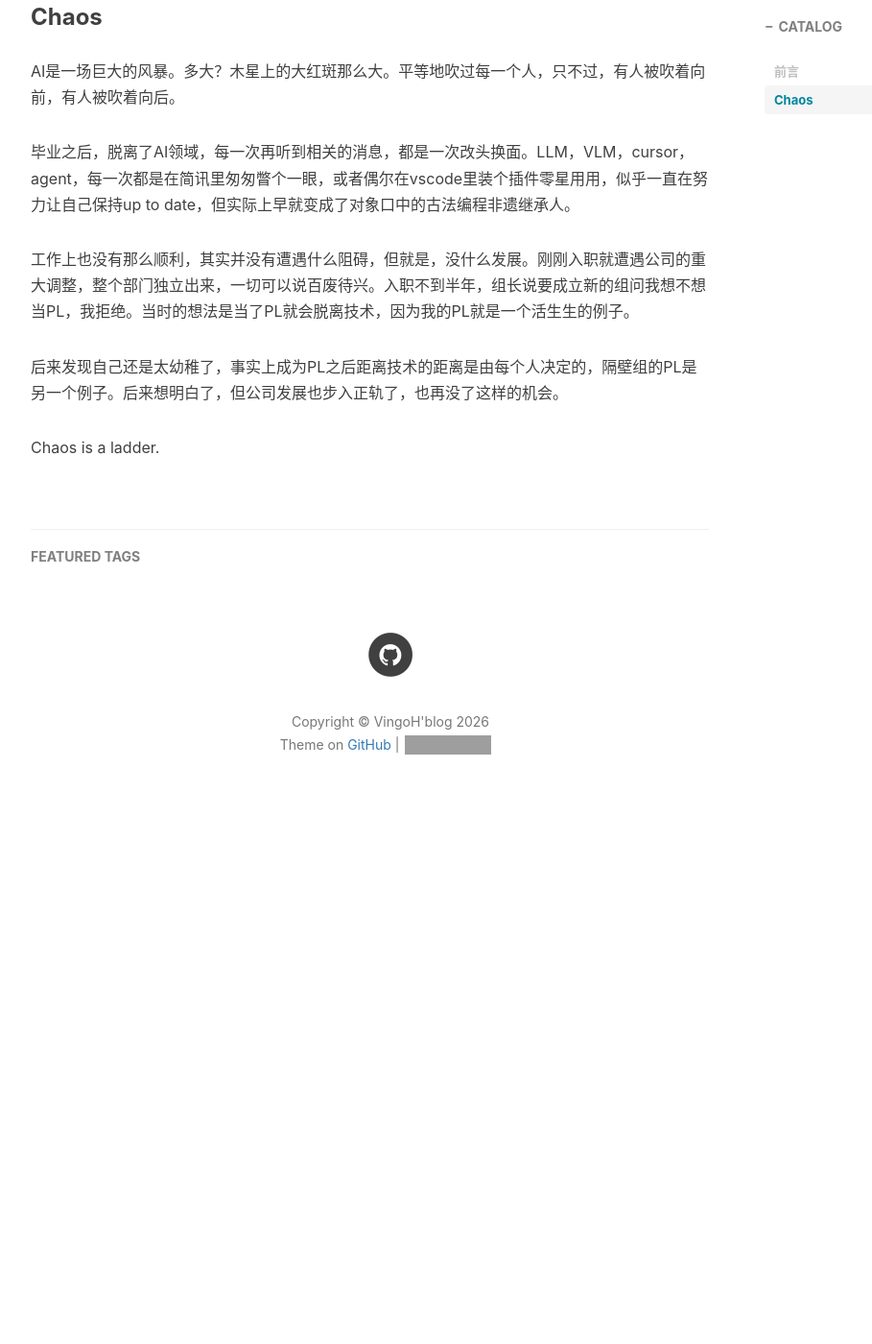
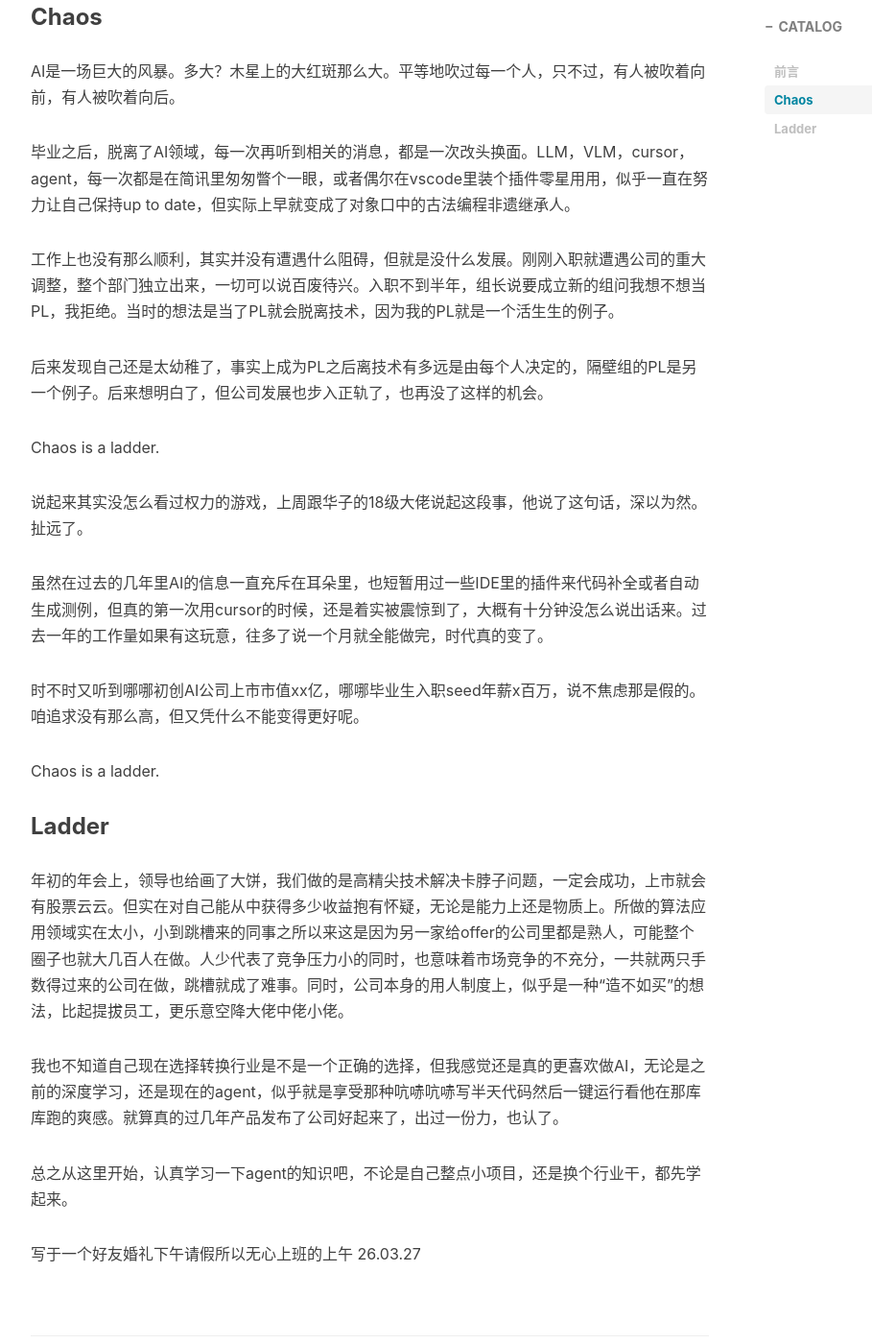
Before and after one commit to vingoh/vingoh.github.io, a Jekyll site: the page built from _posts/2026-03-26-一切的开始.md, in a window 1280 px wide and 1400 px high, scrolled down 763 px. Shown: the whole window at 96% size, without its empty margins (233-1142 px from the left). Built offline with Jekyll 4.4.1, drawn with Linux system fonts in a browser that asks for light colours; nearby versions of some CDN libraries; comment, search, counter and statistics services are not loaded; before the commit the page ends 1643 px from its top, so only the background shows below that; grey boxes are pictures that could not be loaded.

Commit message:
Update 2026-03-26-一切的开始.md

```diff
--- a/_posts/2026-03-26-一切的开始.md
+++ b/_posts/2026-03-26-一切的开始.md
@@ -18,8 +18,26 @@ AI是一场巨大的风暴。多大？木星上的大红斑那么大。平等地
 
 毕业之后，脱离了AI领域，每一次再听到相关的消息，都是一次改头换面。LLM，VLM，cursor，agent，每一次都是在简讯里匆匆瞥个一眼，或者偶尔在vscode里装个插件零星用用，似乎一直在努力让自己保持up to date，但实际上早就变成了对象口中的古法编程非遗继承人。
 
-工作上也没有那么顺利，其实并没有遭遇什么阻碍，但就是，没什么发展。刚刚入职就遭遇公司的重大调整，整个部门独立出来，一切可以说百废待兴。入职不到半年，组长说要成立新的组问我想不想当PL，我拒绝。当时的想法是当了PL就会脱离技术，因为我的PL就是一个活生生的例子。
+工作上也没有那么顺利，其实并没有遭遇什么阻碍，但就是没什么发展。刚刚入职就遭遇公司的重大调整，整个部门独立出来，一切可以说百废待兴。入职不到半年，组长说要成立新的组问我想不想当PL，我拒绝。当时的想法是当了PL就会脱离技术，因为我的PL就是一个活生生的例子。
 
-后来发现自己还是太幼稚了，事实上成为PL之后距离技术的距离是由每个人决定的，隔壁组的PL是另一个例子。后来想明白了，但公司发展也步入正轨了，也再没了这样的机会。
+后来发现自己还是太幼稚了，事实上成为PL之后离技术有多远是由每个人决定的，隔壁组的PL是另一个例子。后来想明白了，但公司发展也步入正轨了，也再没了这样的机会。
 
 Chaos is a ladder.
+
+说起来其实没怎么看过权力的游戏，上周跟华子的18级大佬说起这段事，他说了这句话，深以为然。扯远了。
+
+虽然在过去的几年里AI的信息一直充斥在耳朵里，也短暂用过一些IDE里的插件来代码补全或者自动生成测例，但真的第一次用cursor的时候，还是着实被震惊到了，大概有十分钟没怎么说出话来。过去一年的工作量如果有这玩意，往多了说一个月就全能做完，时代真的变了。
+
+时不时又听到哪哪初创AI公司上市市值xx亿，哪哪毕业生入职seed年薪x百万，说不焦虑那是假的。咱追求没有那么高，但又凭什么不能变得更好呢。
+
+Chaos is a ladder.
+
+### Ladder
+年初的年会上，领导也给画了大饼，我们做的是高精尖技术解决卡脖子问题，一定会成功，上市就会有股票云云。但实在对自己能从中获得多少收益抱有怀疑，无论是能力上还是物质上。所做的算法应用领域实在太小，小到跳槽来的同事之所以来这是因为另一家给offer的公司里都是熟人，可能整个圈子也就大几百人在做。人少代表了竞争压力小的同时，也意味着市场竞争的不充分，一共就两只手数得过来的公司在做，跳槽就成了难事。同时，公司本身的用人制度上，似乎是一种“造不如买”的想法，比起提拔员工，更乐意空降大佬中佬小佬。
+
+我也不知道自己现在选择转换行业是不是一个正确的选择，但我感觉还是真的更喜欢做AI，无论是之前的深度学习，还是现在的agent，似乎就是享受那种吭哧吭哧写半天代码然后一键运行看他在那库库跑的爽感。就算真的过几年产品发布了公司好起来了，出过一份力，也认了。
+
+总之从这里开始，认真学习一下agent的知识吧，不论是自己整点小项目，还是换个行业干，都先学起来。
+
+写于一个好友婚礼下午请假所以无心上班的上午
+26.03.27
```
